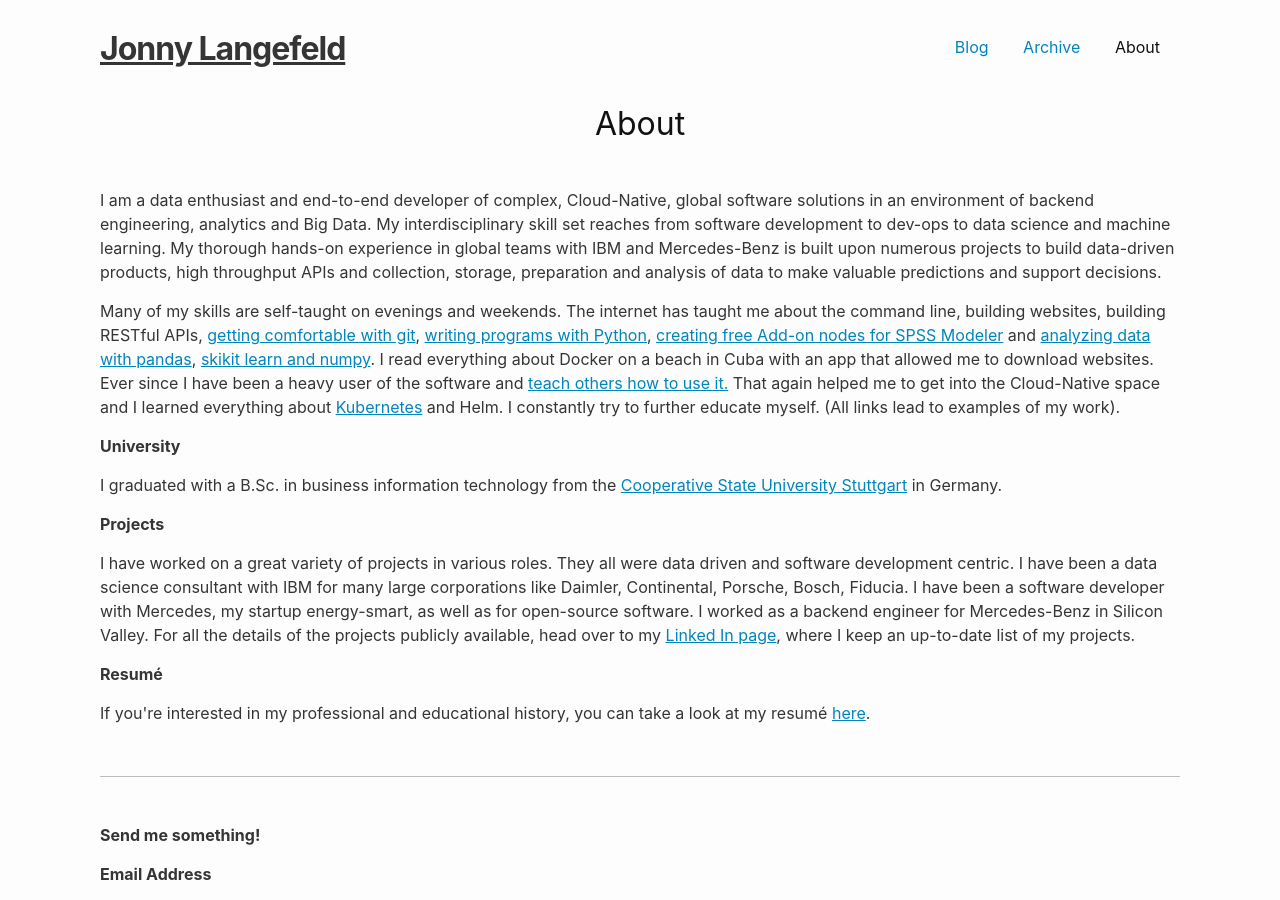
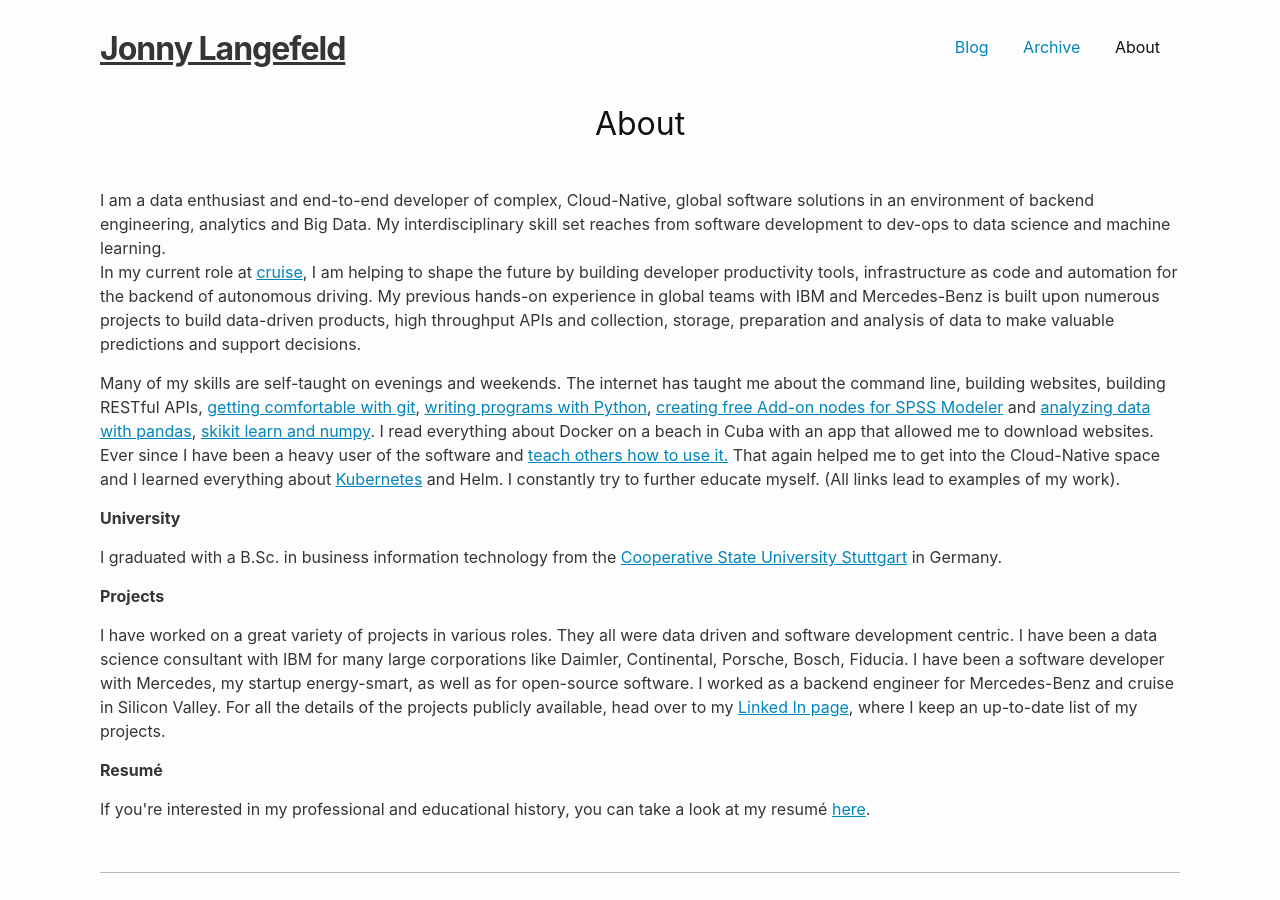
Before and after one commit to jonnylangefeld/jonnylangefeld.com, a Jekyll site: the page built from about.md, in a window 1280 px wide and 900 px high. Built offline with Jekyll 4.4.1, drawn with Linux system fonts in a browser that asks for light colours.

Commit message:
update position

```diff
--- a/about.md
+++ b/about.md
@@ -12,7 +12,9 @@
 <h1 style="text-align: center; margin-bottom: 40px; margin-top: -50px">About</h1>
 
 <div>
-  <p>I am a data enthusiast and end-to-end developer of complex, Cloud-Native, global software solutions in an environment of backend engineering, analytics and Big Data. My interdisciplinary skill set reaches from software development to dev-ops to data science and machine learning. My thorough hands-on experience in global teams with IBM and Mercedes-Benz is built upon numerous projects to build data-driven products, high throughput APIs and collection, storage, preparation and analysis of data to make valuable predictions and support decisions.</p>
+  <p>I am a data enthusiast and end-to-end developer of complex, Cloud-Native, global software solutions in an environment of backend engineering, analytics and Big Data. My interdisciplinary skill set reaches from software development to dev-ops to data science and machine learning. <br>
+  In my current role at <a href="https://getcruise.com">cruise</a>, I am helping to shape the future by building developer productivity tools, infrastructure as code and automation for the backend of autonomous driving. My previous hands-on experience in global teams with IBM and Mercedes-Benz is built upon numerous projects to build data-driven products, high throughput APIs and collection, storage, preparation and analysis of data to make valuable predictions and support decisions.
+  </p>
 
   <p>Many of my skills are self-taught on evenings and weekends. The internet has taught me about the command line, building websites, building RESTful APIs, <a href="https://github.com/jonnylangefeld">getting comfortable with git</a>, <a href="https://github.com/jonnylangefeld/ChordPro">writing programs with Python</a>, <a href="https://github.com/jonnylangefeld/SPSSTwitter">creating free Add-on nodes for SPSS Modeler</a> and <a h href="https://www.kaggle.com/jonnylangefeld/explore-dividends">analyzing data with pandas</a>, <a href="https://github.com/jonnylangefeld/learning/blob/master/Machine%20Learning/scikit-learn%20Classifier.ipynb">skikit learn and numpy</a>. I read everything about Docker on a beach in Cuba with an app that allowed me to download websites. Ever since I have been a heavy user of the software and <a href="https://www.youtube.com/watch?v=JprTjTViaEA">teach others how to use it.</a> That again helped me to get into the Cloud-Native space and I learned everything about <a href="https://www.udacity.com/course/scalable-microservices-with-kubernetes--ud615">Kubernetes</a> and Helm. I constantly try to further educate myself. (All links lead to examples of my work).</p>
 
@@ -22,7 +24,7 @@
 
   <p><b>Projects</b></p>
 
-  <p>I have worked on a great variety of projects in various roles. They all were data driven and software development centric. I have been a data science consultant with IBM for many large corporations like Daimler, Continental, Porsche, Bosch, Fiducia. I have been a software developer with Mercedes, my startup energy-smart, as well as for open-source software. I worked as a backend engineer for Mercedes-Benz in Silicon Valley. For all the details of the projects publicly available, head over to my <a href="https://www.linkedin.com/in/jonnylangefeld/" target="_blank">Linked In page</a>, where I keep an up-to-date list of my projects.</p>
+  <p>I have worked on a great variety of projects in various roles. They all were data driven and software development centric. I have been a data science consultant with IBM for many large corporations like Daimler, Continental, Porsche, Bosch, Fiducia. I have been a software developer with Mercedes, my startup energy-smart, as well as for open-source software. I worked as a backend engineer for Mercedes-Benz and cruise in Silicon Valley. For all the details of the projects publicly available, head over to my <a href="https://www.linkedin.com/in/jonnylangefeld/" target="_blank">Linked In page</a>, where I keep an up-to-date list of my projects.</p>
 
   <p><b>Resumé</b></p>
   <p>If you're interested in my professional and educational history, you can take a look at my resumé <a href="/assets/about/Resum%C3%A9%20Jonny%20Langefeld.pdf" target="_blank">here</a>.</p>
```
Also changed, not shown: 1 other file.
